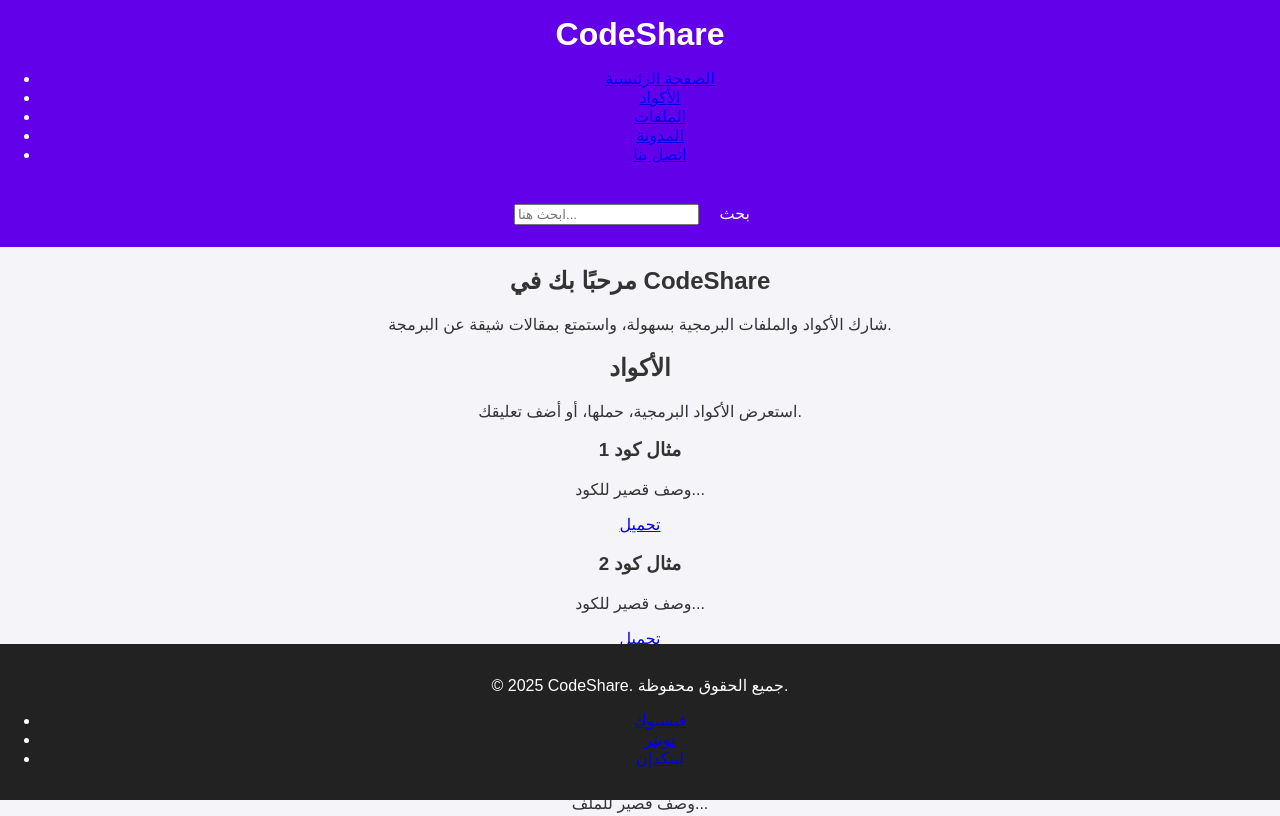
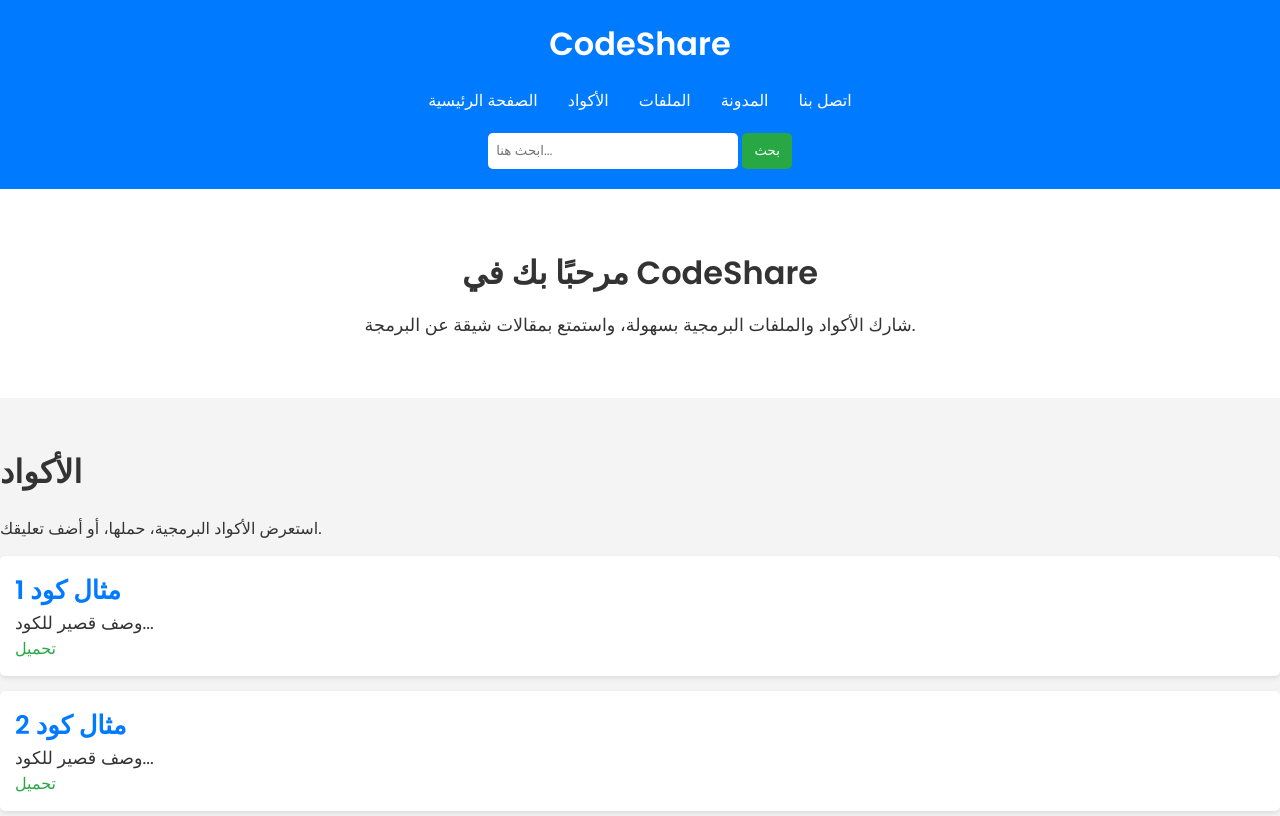
Before and after one commit to MR-piip-pro/pallakilo, a plain HTML site: page index.html in a window 1280 px wide. Shown: the top 816 px of the page. Drawn offline with Linux system fonts and the light colour scheme.

Commit message:
Update style.css

```diff
--- a/style.css
+++ b/style.css
@@ -1,50 +1,175 @@
-body {
-    font-family: Arial, sans-serif;
+/* إعدادات عامة */
+* {
     margin: 0;
     padding: 0;
-    text-align: center;
-    background-color: #f4f4f9;
+    box-sizing: border-box;
+    font-family: 'Poppins', sans-serif;
+}
+
+body {
+    background-color: #f4f4f4;
     color: #333;
 }
 
+/* العنوان الرئيسي */
 header {
-    background-color: #6200ea;
-    color: #fff;
-    padding: 1em 0;
+    background-color: #007BFF;
+    color: white;
+    padding: 20px 0;
+    text-align: center;
 }
 
-h1 {
-    margin: 0;
+header .logo {
+    font-size: 2em;
+    font-weight: 600;
 }
 
-main {
-    padding: 2em;
+header nav {
+    margin: 20px 0;
 }
 
-button {
-    background-color: #6200ea;
-    color: #fff;
+header nav ul {
+    list-style: none;
+    display: flex;
+    justify-content: center;
+}
+
+header nav ul li {
+    margin: 0 15px;
+}
+
+header nav ul li a {
+    color: white;
+    text-decoration: none;
+    font-weight: 500;
+}
+
+header .search-bar {
+    margin-top: 15px;
+}
+
+header .search-bar input {
+    padding: 8px;
+    width: 250px;
     border: none;
-    padding: 0.5em 1em;
+    border-radius: 5px;
+}
+
+header .search-bar button {
+    padding: 8px 12px;
+    border: none;
+    background-color: #28a745;
+    color: white;
+    border-radius: 5px;
     cursor: pointer;
+}
+
+/* قسم المقدمة */
+.intro {
+    background-color: #ffffff;
+    padding: 60px 0;
+    text-align: center;
+}
+
+.intro h2 {
+    font-size: 2em;
+    margin-bottom: 15px;
+}
+
+.intro p {
+    font-size: 1.1em;
+}
+
+/* أقسام الأكواد والملفات والمدونة */
+section {
+    padding: 50px 0;
+}
+
+h2 {
+    font-size: 2em;
+    margin-bottom: 20px;
+}
+
+article {
+    background-color: #fff;
+    padding: 15px;
+    margin: 15px 0;
+    border-radius: 5px;
+    box-shadow: 0 2px 5px rgba(0, 0, 0, 0.1);
+}
+
+article h3 {
+    font-size: 1.6em;
+    color: #007BFF;
+}
+
+article p {
+    font-size: 1.1em;
+}
+
+article a {
+    color: #28a745;
+    text-decoration: none;
+}
+
+article a:hover {
+    text-decoration: underline;
+}
+
+/* نموذج الاتصال */
+.contact form {
+    display: flex;
+    flex-direction: column;
+    max-width: 500px;
+    margin: 0 auto;
+}
+
+.contact input, .contact textarea {
+    margin-bottom: 15px;
+    padding: 12px;
+    font-size: 1em;
+    border: 1px solid #ccc;
+    border-radius: 5px;
+}
+
+.contact button {
+    padding: 12px 20px;
+    border: none;
+    background-color: #007BFF;
+    color: white;
     font-size: 1em;
     border-radius: 5px;
-    margin-top: 1em;
+    cursor: pointer;
 }
 
-button:hover {
-    background-color: #3700b3;
+.contact button:hover {
+    background-color: #0056b3;
 }
 
+/* التذييل */
 footer {
-    background-color: #222;
-    color: #fff;
-    padding: 1em 0;
-    position: fixed;
-    bottom: 0;
-    width: 100%;
+    background-color: #333;
+    color: white;
+    text-align: center;
+    padding: 20px 0;
 }
 
-.hidden {
-    display: none;
+footer .social-links {
+    list-style: none;
+    padding: 10px 0;
 }
+
+footer .social-links li {
+    display: inline;
+    margin: 0 10px;
+}
+
+footer .social-links li a {
+    color: white;
+    text-decoration: none;
+    font-size: 1.2em;
+}
+
+footer .social-links li a:hover {
+    color: #28a745;
+}
```
